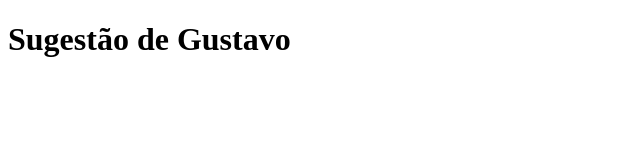
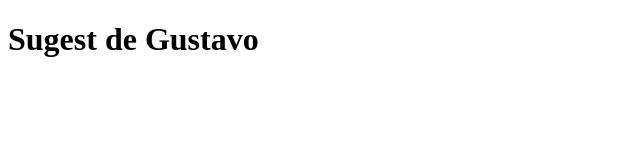
Before and after one commit to ANACBK/FrontStudy, a plain HTML site: page index.html in a window 1280 px wide. Shown: the whole page, without its empty margins (0-640 px from the left). Drawn offline with Linux system fonts and the light colour scheme.

Commit message:
editando h1

```diff
--- a/index.html
+++ b/index.html
@@ -5,6 +5,6 @@
     <meta charset="UTF-8"/>
   </head>
   <body>
-    <h1>Sugestão de Gustavo</h1>
+    <h1>Sugest de Gustavo</h1>
   </body>
 </html>
```
